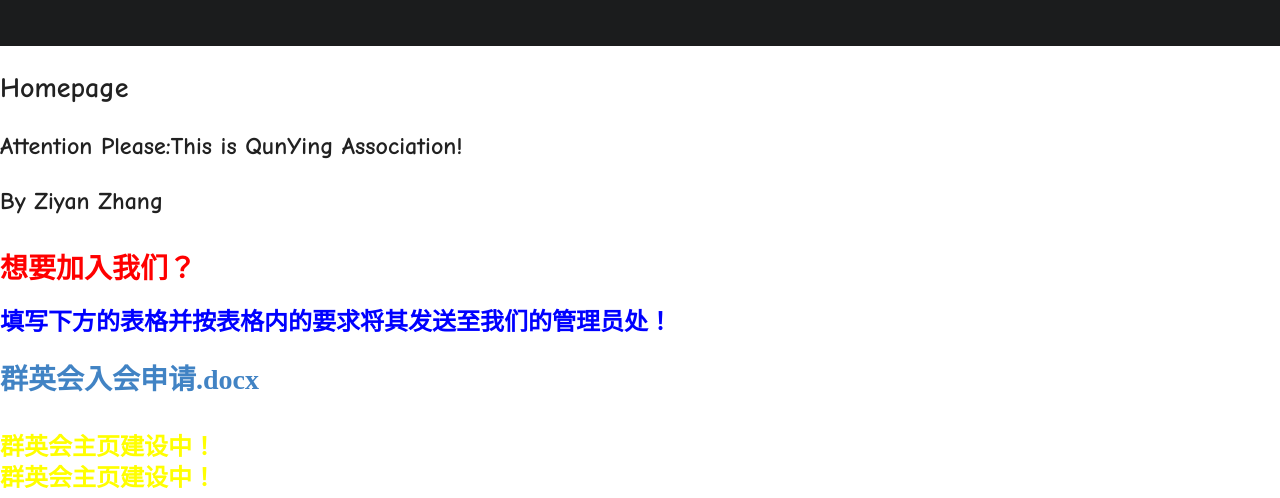
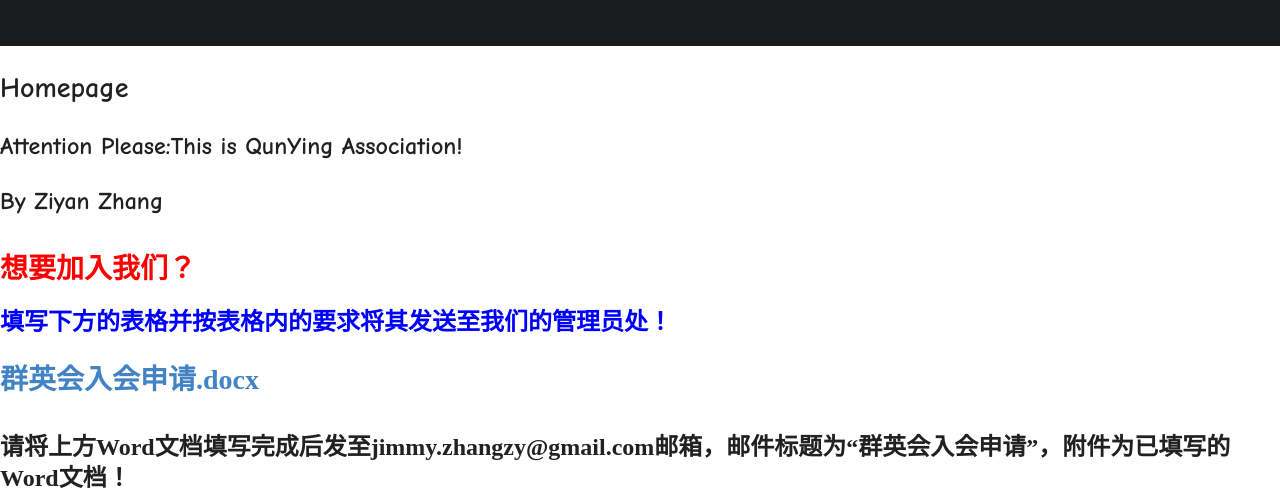
Before and after one commit to qya-beta/join, a plain HTML site: page index.html in a window 1280 px wide. Shown: the part 454-952 px from the top of the page. Drawn offline with nearby package versions, Linux system fonts and the light colour scheme.

Commit message:
Update index.html

```diff
--- a/index.html
+++ b/index.html
@@ -156,9 +156,10 @@ function show_info()
     </div>
     <h1 style="font-family:KaiTi"><a href="https://raw.githubusercontent.com/qya-beta/homepage/master/%E7%BE%A4%E8%8B%B1%E4%BC%9A%E5%85%A5%E4%BC%9A%E7%94%B3%E8%AF%B7.docx" download="%E7%BE%A4%E8%8B%B1%E4%BC%9A%E5%85%A5%E4%BC%9A%E7%94%B3%E8%AF%B7.docx">群英会入会申请.docx</a></h1>
     <br>
-    <div style="color:yellow">
-        <h2 style="font-family:KaiTi">群英会主页建设中！</h2>
+    <div style="color:res">
+        <h2 style="font-family:KaiTi">请将上方Word文档填写完成后发至jimmy.zhangzy@gmail.com邮箱，邮件标题为“群英会入会申请”，附件为已填写的Word文档！</h2>
     </div>
+    <br>
     <div style="color:yellow">
         <h2 style="font-family:KaiTi">群英会主页建设中！</h2>
     </div>
```
